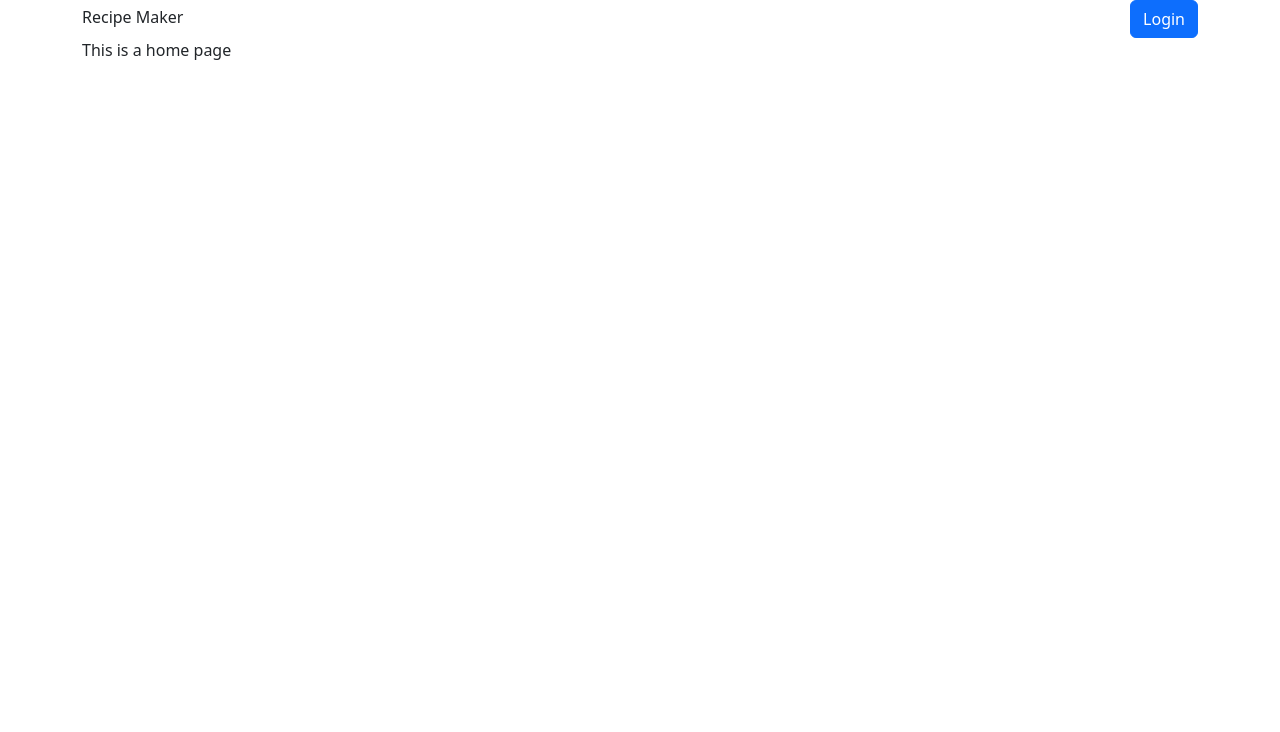
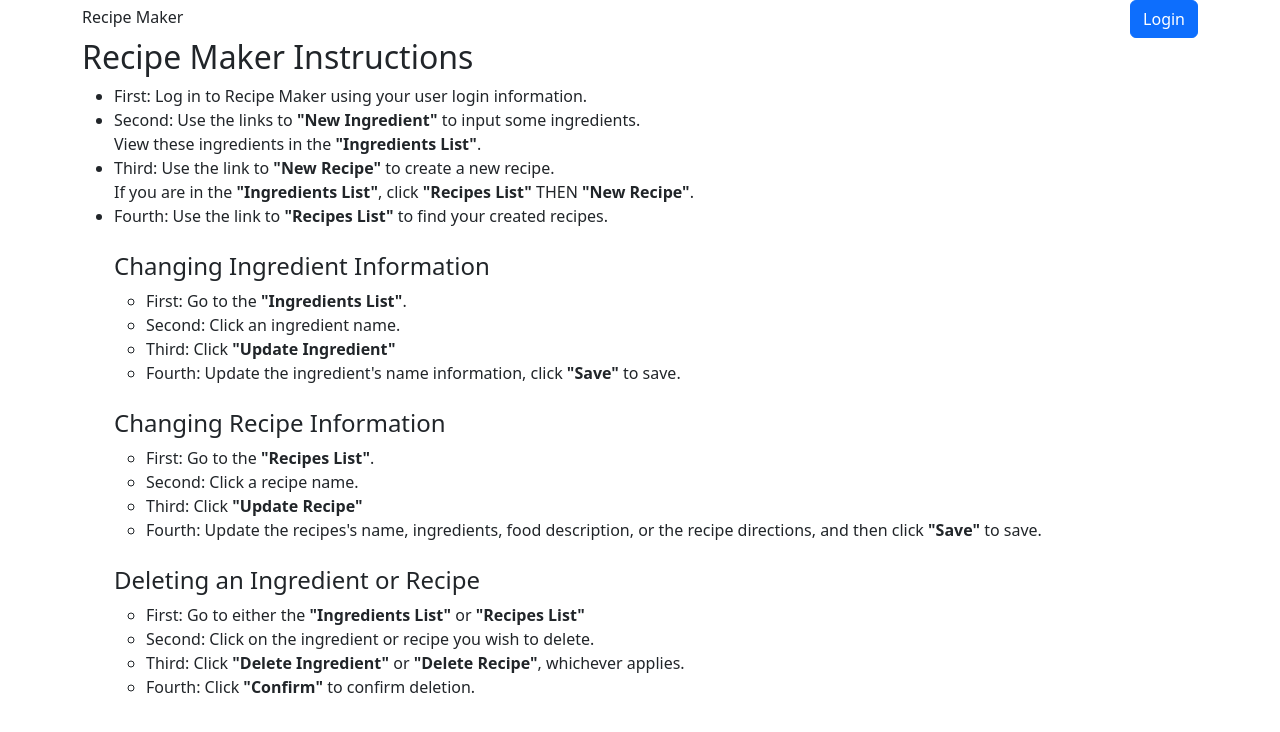
Before and after one commit to AdeebK1129/08_django_vue, a Django app: template recipe_maker/core/templates/core/home.html in a window 1280 px wide. Shown: the top 732 px of the page. Run offline with Django 4.2, Linux system fonts and the light colour scheme; the template is opened without the code that fills it, so the values that code supplies are empty.

Commit message:
last commit

```diff
--- a/log.txt
+++ b/log.txt
@@ -4,7 +4,7 @@ Joseph: Began working on User Authorization
 
 April 11
 Adeeb: Initalized Node and Vue directories and files; Designed database diagram
-Joseph: Initalized views and models based off of database diagram; Fininished basic User Authentication system
+Joseph: Initalized views and models based off of database diagram; Finished basic User Authentication system
 
 April 12
 Adeeb & Joseph: Addressing Git issues and merge conflicts
@@ -23,4 +23,4 @@ Adeeb & Joseph: Attempted to debug this issue but same error persisted
 
 April 18:
 Adeeb (with help from Tyler Chan) : Modified views to properly transfer data to create and edit forms; Added RecipeCreate and RecipeShow vue files to process data passed from djang to Vue; Successfully implemented all major create update and delete functionaities; Successfully implemented Vue Multiselect; Able to confirm CRUD successes in PGAdmin
-Joseph: Began updating homepage
+Joseph: Fixed any leftover errors with Deleting Ingredients / Recipes. Finished Homepage with instructions.
--- a/recipe_maker/core/templates/base.html
+++ b/recipe_maker/core/templates/base.html
@@ -9,7 +9,6 @@
     <meta charset="utf-8">
     <meta name="viewport" content="width=device-width, initial-scale=1">
     <link href="https://cdn.jsdelivr.net/npm/bootstrap@5.3.2/dist/css/bootstrap.min.css" rel="stylesheet" integrity="sha384-T3c6CoIi6uLrA9TneNEoa7RxnatzjcDSCmG1MXxSR1GAsXEV/Dwwykc2MPK8M2HN" crossorigin="anonymous">
-
 </head>
 
 <body class="d-flex flex-column min-vh-100">
--- a/recipe_maker/core/templates/core/home.html
+++ b/recipe_maker/core/templates/core/home.html
@@ -1,5 +1,43 @@
 {% extends "base.html" %}
 
 {% block content %}
-This is a home page
+
+<h2> Recipe Maker Instructions </h2>
+
+<ul>
+    <li> First: Log in to Recipe Maker using your user login information. </li>
+    <li> Second: Use the links to <b>"New Ingredient"</b> to input some ingredients. <br>
+    View these ingredients in the <b>"Ingredients List"</b>.</l1>
+    <li> Third: Use the link to <b>"New Recipe"</b> to create a new recipe. <br>
+    If you are in the <b>"Ingredients List"</b>, click <b>"Recipes List"</b> THEN <b>"New Recipe"</b>.</li>
+    <li> Fourth: Use the link to <b>"Recipes List"</b> to find your created recipes.</li>
+    <br>
+    <h4> Changing Ingredient Information </h4>
+    <ul>
+        <li> First: Go to the <b>"Ingredients List"</b>. </li>
+        <li> Second: Click an ingredient name. </li>
+        <li> Third: Click <b>"Update Ingredient"</b> </li>
+        <li> Fourth: Update the ingredient's name information, click <b>"Save"</b> to save.</li>
+    </ul>
+    <br>
+    <h4> Changing Recipe Information </h4>
+    <ul>
+        <li> First: Go to the <b>"Recipes List"</b>. </li>
+        <li> Second: Click a recipe name. </li>
+        <li> Third: Click <b>"Update Recipe"</b> </li>
+        <li> Fourth: Update the recipes's name, ingredients, food description, or the recipe directions, and then click <b>"Save"</b> to save.</li>
+    </ul>
+    <br>
+    <h4> Deleting an Ingredient or Recipe </h4>
+    <ul>
+        <li> First: Go to either the <b>"Ingredients List"</b> or <b>"Recipes List"</b></li>
+        <li> Second: Click on the ingredient or recipe you wish to delete. </li>
+        <li> Third: Click <b>"Delete Ingredient"</b> or <b>"Delete Recipe"</b>, whichever applies.</li>
+        <li> Fourth: Click <b>"Confirm"</b> to confirm deletion.</li>
+    </ul>
+
+
+
+</ul>
+
 {% endblock content %}
--- a/recipe_maker/recipes/views.py
+++ b/recipe_maker/recipes/views.py
@@ -66,7 +66,7 @@ class IngredientDeleteView(DeleteView):
         messages.add_message(
             self.request, messages.SUCCESS,
             'Ingredient "{ingredient_name}" has been deleted'.format(
-                actor_name=self.object.name))
+                ingredient_name=self.object.name))
         return response
 
 
```
Also changed, not shown: recipe_maker/recipes/templates/recipes/recipe_detail.html (+10 -4 lines), recipe_maker/recipes/templates/recipes/recipe_form.html (+2 -10 lines), 1 other file.
